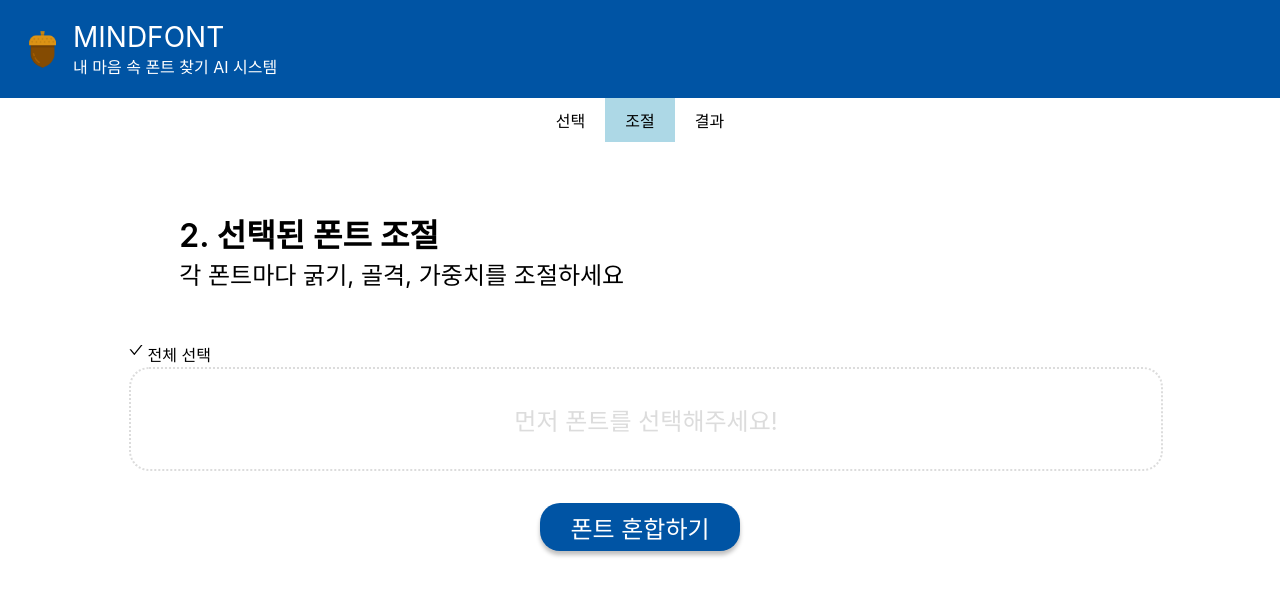
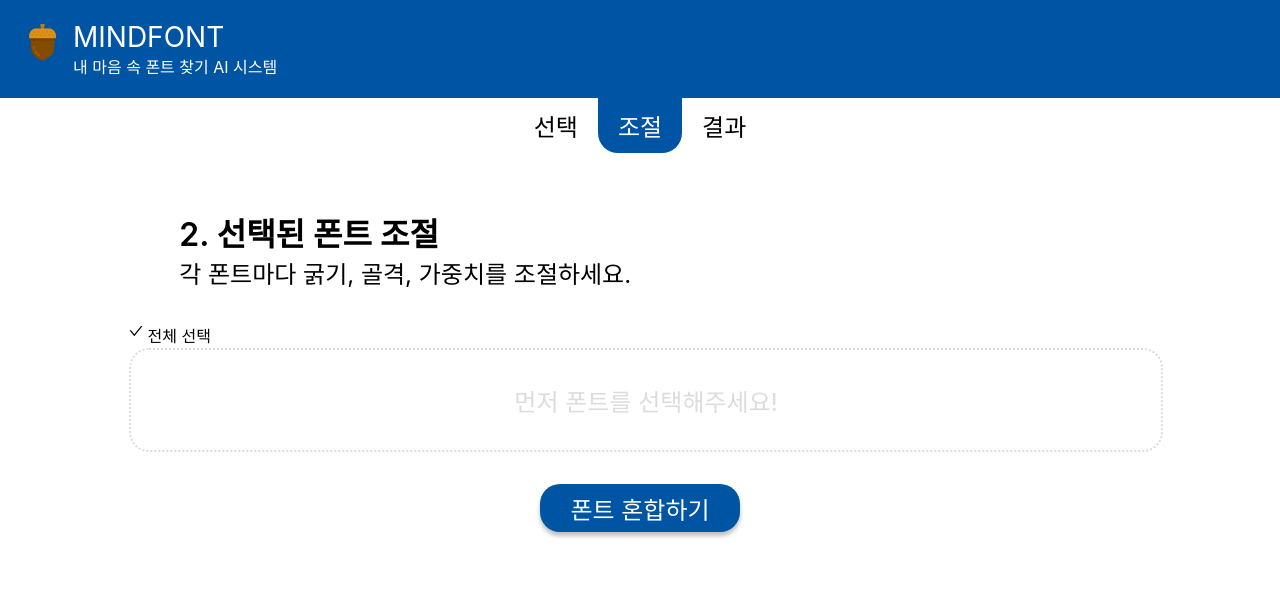
Before and after one commit to RijuKim/font_recommend_app, a React (Create React App) app in the folder font_recommend_app/: page / in a window 1280 px wide. Both pictures are taken after a click on the element "조절". Shown: the top 596 px of the page. Built offline with nearby package versions, Linux system fonts and the light colour scheme; a web font is replaced by a local one.

Commit message:
Add: 폰트 선택 시 확인 알림 기능 추가, 탭 css 수정, 로고 클릭시 재로드 기능 추가

```diff
--- a/font_recommend_app/src/components/Card.jsx
+++ b/font_recommend_app/src/components/Card.jsx
@@ -121,7 +121,6 @@ function Cards(props) {
                                     onChange={handleUserInputChange}
                                     placeholder='예시 문구를 입력하세요'
                                 />
-
                             </div>
                             {/* 글자 크기 조절기 */}
                             <div className='font-size-adjuster'>
--- a/font_recommend_app/src/components/Cards.css
+++ b/font_recommend_app/src/components/Cards.css
@@ -1,5 +1,5 @@
 .cards {
-    padding: 32px 4rem 4rem 4rem;
+    padding: 16px 4rem 4rem 4rem;
     background: #fff;
 }
 
@@ -8,6 +8,7 @@
     display: flex;
     flex-direction: row;
     justify-content: center;
+    align-items: baseline;
     gap: 32px;
     margin: 0px 0px 40px;
 }
--- a/font_recommend_app/src/components/Controller.jsx
+++ b/font_recommend_app/src/components/Controller.jsx
@@ -29,10 +29,12 @@ export default function Controller(props) {
     return (
         <div className='controls'>
             {/* 폰트 조절 설명 */}
-            <div className='page-inform'>
-                <div className='page_title'>2. 선택된 폰트 조절</div>
-                <div className='page_title2'>
-                    각 폰트마다 굵기, 골격, 가중치를 조절하세요
+            <div className='control_inform_wrapper'>
+                <div className='control_page_inform'>
+                    <div className='control_page_title'>2. 선택된 폰트 조절</div>
+                    <div className='control_page_title2'>
+                        각 폰트마다 굵기, 골격, 가중치를 조절하세요.
+                    </div>
                 </div>
             </div>
             {/* 선택한 폰트 조절 컨테이너 */}
--- a/font_recommend_app/src/components/Controllers.css
+++ b/font_recommend_app/src/components/Controllers.css
@@ -1,14 +1,38 @@
 /* Controller */
 .controls{
-    padding: 36px 4rem 4rem 4rem;
+    padding: 16px 4rem 4rem 4rem;
 }
 
 .control-container{
     margin-bottom: 32px;
 }
 
-.page-inform{
-    margin-bottom: 50px;
+.control_inform_wrapper{
+    display: flex;
+    margin-top: 40px;
+    margin-left: 10%;
+    margin-bottom: 32px;
+    align-items: center;
+}
+
+.control_page_inform{
+    display: flex;
+    flex-direction: column;
+}
+
+.control_page_title {
+    text-align: left;
+    font-size: 32px;
+    font-weight: 600;
+    width: 100%;
+}
+
+.control_page_title2 {
+    display: flex;
+    text-align: left;
+    font-size: 24px;
+    font-weight: 400;
+    width: 100%;
 }
 
 .select-all-button{
--- a/font_recommend_app/src/components/Header.css
+++ b/font_recommend_app/src/components/Header.css
@@ -8,6 +8,12 @@
 }
 
 .title-wrapper{
+    cursor: pointer;
+    display: flex;
+    flex-direction: row;
+}
+
+.title-inform-wrapper{
     margin-left: 8px;
 }
 
--- a/font_recommend_app/src/components/Header.jsx
+++ b/font_recommend_app/src/components/Header.jsx
@@ -2,12 +2,19 @@ import React from 'react';
 import './Header.css';
 
 function Header() {
+     // 페이지 새로고침 함수
+    const handleTitleClick = () => {
+        window.location.reload();
+    };
+
     return (
         <div className="header">
-            <img className="dotoriicon" alt="도토리아이콘" src="img/dotori_icon.png"></img>
-            <div className='title-wrapper'>
-                <div className="header-title">MINDFONT</div>
-                <div className="header-title2">내 마음 속 폰트 찾기 AI 시스템</div>
+            <div className='title-wrapper' onClick={handleTitleClick}>
+                <img className="dotoriicon" alt="도토리아이콘" src="img/dotori_icon.png"></img>
+                <div className='title-inform-wrapper'>
+                    <div className="header-title">MINDFONT</div>
+                    <div className="header-title2">내 마음 속 폰트 찾기 AI 시스템</div>
+                </div>
             </div>
         </div >
     );
--- a/font_recommend_app/src/components/PopupCard.jsx
+++ b/font_recommend_app/src/components/PopupCard.jsx
@@ -32,7 +32,7 @@ const Popup = (props) => {
         <button onClick={onClose}><FiArrowLeft></FiArrowLeft></button>
         <div className='popup_header'>
           <div className='popup_title'> {title}의 세부 폰트</div>
-          <div className='popup_title2'>섞고 싶은 폰트를 두 가지 이상 선택하세요</div>
+          <div className='popup_title2'>원하는 폰트를 두 가지 이상 선택하세요</div>
           <div className='popup_change_title_box'>
             <input
               type='text'
--- a/font_recommend_app/src/components/PopupCarditem.jsx
+++ b/font_recommend_app/src/components/PopupCarditem.jsx
@@ -1,12 +1,21 @@
 // 팝업 카드 클릭하면 콘솔에 타이틀 찍히도록 수정
-import React from 'react';
+import React, { useState } from 'react';
 
 function PopupCardItem(props) {
     const { title, children, getFontDataFromItem } = props;
 
+    //폰트 선택여부 상태 관리
+    const [isSelected, setIsSelected] = useState(false);
+
     const handleCardClick = () => {
-        // console.log(children); // 클릭한 카드의 타이틀을 콘솔에 출력
-        getFontDataFromItem(props.children);
+        const confirmMessage = `${children} 폰트를 선택하시겠습니까?`;
+        const confirmedMessage = `${children} 폰트가 선택되었습니다. '조절'탭에서 확인하세요.`;
+
+        if (window.confirm(confirmMessage)){
+            setIsSelected(true);
+            getFontDataFromItem(props.children);
+            window.alert(confirmedMessage);
+        }
     };
 
     return (
--- a/font_recommend_app/src/components/Result.css
+++ b/font_recommend_app/src/components/Result.css
@@ -1,14 +1,13 @@
 /* Result */
 .results{
-    padding: 32px 4rem 4rem 4rem;
+    padding: 16px 4rem 4rem 4rem;
 }
 
 .result_inform_wrapper{
     display: flex;
-    gap: 20%;
     margin-top: 40px;
     margin-left: 10%;
-    margin-bottom: 32px;
+    margin-bottom: 40px;
     align-items: center;
 }
 
@@ -32,12 +31,12 @@
     width: 100%;
 }
 
-.font-size-adjuster {
+.font-size-adjuster2 {
+    margin-left: 32px;
     display: flex;
     align-items: center;
     width: 20%;
     height: 44px;
-    /* transform: scale(1.1); */
 
 }
 
--- a/font_recommend_app/src/components/Result.jsx
+++ b/font_recommend_app/src/components/Result.jsx
@@ -4,14 +4,22 @@ import './Result.css';
 import ResultItem from './ResultItem';
 
 export default function Result(props) {
-    const { userInput } = props;
+    // const { userInput } = props;
 
     // 글자 크기 상태 관리, 초기 글자 크기는 30px로 설정
     const [fontSize, setFontSize] = useState(30);
 
+    // 사용자가 입력한 값을 상태로 관리
+    const [userInput, setUserInput] = useState('');
+
     // 글자 크기 조절 핸들러
     const handleFontSizeChange = (event) => {
         setFontSize(event.target.value);
+    };
+
+    // 사용자가 입력한 값이 변경될 때마다 상태 업데이트
+    const handleUserInputChange = (event) => {
+        setUserInput(event.target.value);
     };
 
 
@@ -23,6 +31,18 @@ export default function Result(props) {
                     <div className='result_page_title2'>
                         원하는 폰트 결과를 확인하세요!
                     </div>
+                </div>
+            </div>
+            <div className='boxs'>
+                {/* 카드 제목 변경 입력란 */}
+                <div className='change_title_box'>
+                    <input
+                        className='change_title_box_input'
+                        type='text'
+                        value={userInput}
+                        onChange={handleUserInputChange}
+                        placeholder='예시 문구를 입력하세요'
+                    />
                 </div>
                 {/* 글자 크기 조절기 */}
                 <div className='font-size-adjuster2'>
--- a/font_recommend_app/src/components/Tab.css
+++ b/font_recommend_app/src/components/Tab.css
@@ -0,0 +1,21 @@
+/* Tab.css */
+.tab{
+    display: flex;
+    justify-content: center;
+    font-size: 24px;
+}
+
+.tab-button{
+    padding: 10px 20px;
+    cursor: pointer;
+    border-radius: 0px 0px 20px 20px;
+}
+
+.tab-button.active {
+    background-color: #0054A4;
+    color: #ffffff;
+}
+
+.tab-button:hover {
+    background-color: lightblue; /* 마우스 오버 시 배경색 변경 */
+}
--- a/font_recommend_app/src/components/Tab.jsx
+++ b/font_recommend_app/src/components/Tab.jsx
@@ -68,16 +68,12 @@ export default function Tab() {
         <div>
             {/* 탭 메뉴 */}
             {console.log("Tab에서 저장된 폰트", selectedFont, selectedFonts)}
-            <div style={{ display: 'flex', justifyContent: 'center' }}>
+            <div className='tab'>
                 {tabs.map(([name], index) => (
                     <div
+                        className={`tab-button ${activeTab === index ? 'active' : ''}`}
                         key={index}
                         onClick={() => handleTabClick(index)}
-                        style={{
-                            padding: '10px 20px',
-                            cursor: 'pointer',
-                            backgroundColor: activeTab === index ? 'lightblue' : 'white',
-                        }}
                     >
                         {name}
                     </div>
```
